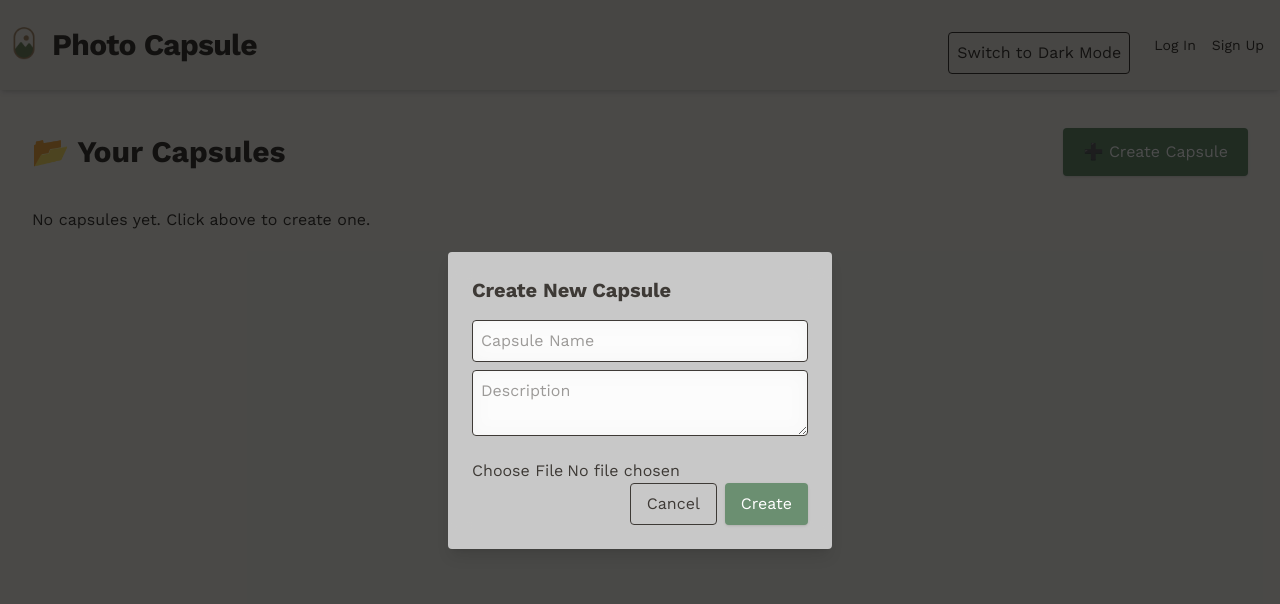
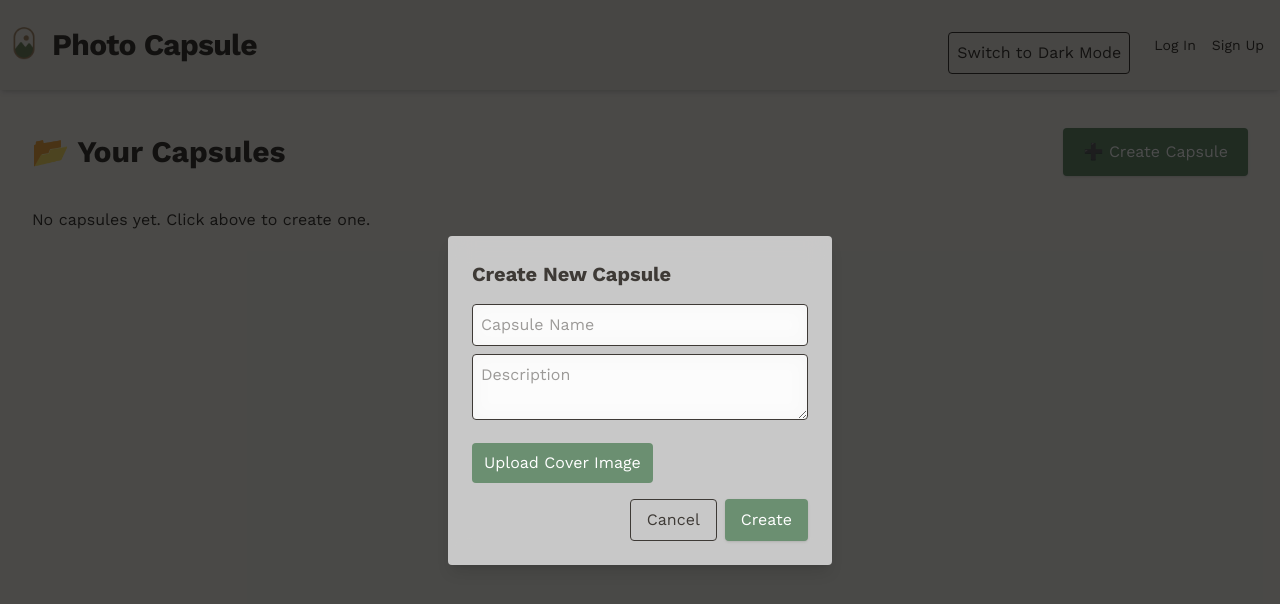
Before and after one commit to Tyler-Rafferty2/PhotoCapsule, a Next.js app in the folder Frontend/: page /capsules in a window 1280 px wide. Both pictures are taken after a click on the button "➕ Create Capsule". Shown: the top 604 px of the page. Built offline with nearby package versions, Linux system fonts and the light colour scheme; no server answers.

Commit message:
Updated upload button colors

```diff
--- a/Frontend/src/app/capsules/page.js
+++ b/Frontend/src/app/capsules/page.js
@@ -1,6 +1,6 @@
 "use client";
 
-import { useEffect, useState } from "react";
+import { useEffect, useState, useRef } from "react";
 import { authFetch } from "@/utils/authFetch";
 import Navbar from "@/components/Navbar";
 import DndCapsules from "@/components/DndCapsules";
@@ -14,6 +14,8 @@ function CapsuleModal({ isOpen, onClose, onSubmit }) {
   const [previewUrl, setPreviewUrl] = useState("");
   const [includeInCapsule, setIncludeInCapsule] = useState(false);
 
+  const fileInputRef = useRef(null);
+
   const handleFileChange = (e) => {
     const file = e.target.files[0];
     setCoverImage(file);
@@ -24,6 +26,10 @@ function CapsuleModal({ isOpen, onClose, onSubmit }) {
       setPreviewUrl("");
     }
     setIncludeInCapsule(false);
+  };
+
+  const handleButtonClick = () => {
+    fileInputRef.current?.click();
   };
 
   const handleSubmit = () => {
@@ -60,7 +66,31 @@ function CapsuleModal({ isOpen, onClose, onSubmit }) {
           className="w-full mb-4 p-2 border rounded bg-white/80 backdrop-blur"
         />
         <div>
-          <input type="file" accept="image/*" onChange={handleFileChange} />
+          <input
+            type="file"
+            accept="image/*"
+            onChange={handleFileChange}
+            ref={fileInputRef}
+            style={{ display: "none" }}
+          />
+
+          {/* Custom styled button to open file chooser */}
+          <button
+            type="button"
+            onClick={handleButtonClick}
+            style={{
+              background: "var(--accent)",
+              color: "#fff",
+              border: "none",
+              padding: "8px 12px",
+              borderRadius: "4px",
+              cursor: "pointer",
+              fontSize: "1rem",
+              marginBottom: "16px",
+            }}
+          >
+            Upload Cover Image
+          </button>
 
           {previewUrl && (
             <div style={{ marginTop: "1rem" }}>
--- a/Frontend/src/app/view/[id]/page.js
+++ b/Frontend/src/app/view/[id]/page.js
@@ -97,8 +97,20 @@ function StatusMessage({ uploadStatus }) {
   return null;
 }
 
-function ImageUploadModal({setIsImageModalOpen,preview,uploadStatus,handleUpload,handleFileSelect}){
-  return(
+function ImageUploadModal({
+  setIsImageModalOpen,
+  preview,
+  uploadStatus,
+  handleUpload,
+  handleFileSelect,
+}) {
+  const fileInputRef = useRef(null);
+
+  const handleButtonClick = () => {
+    fileInputRef.current?.click();
+  };
+
+  return (
     <div
       className="fixed inset-0 flex items-center justify-center z-50"
       style={{ background: "rgba(0, 0, 0, 0.7)" }}
@@ -108,20 +120,43 @@ function ImageUploadModal({setIsImageModalOpen,preview,uploadStatus,handleUpload
         style={{ maxHeight: "80vh", overflowY: "auto" }}
       >
         <h2 className="text-xl font-bold mb-4">Upload Images</h2>
+
+        {/* Hidden file input */}
         <input
           type="file"
           accept="image/*"
           multiple
+          ref={fileInputRef}
+          style={{ display: "none" }}
           onChange={(e) => {
             const files = e.target.files;
             if (files && files.length > 0) {
               handleFileSelect(Array.from(files));
             }
           }}
-              className="mb-4"
         />
+
+        {/* Styled file upload button with bottom spacing */}
+        <button
+          type="button"
+          onClick={handleButtonClick}
+          style={{
+            background: "var(--accent)",
+            color: "#fff",
+            border: "none",
+            padding: "8px 12px",
+            borderRadius: "4px",
+            cursor: "pointer",
+            fontSize: "1rem",
+            marginBottom: "1rem",
+          }}
+        >
+          Choose Images
+        </button>
+
         <ImagePreview srcList={preview} />
         <StatusMessage uploadStatus={uploadStatus} />
+
         <div className="flex justify-end gap-2 mt-4">
           <button
             onClick={() => setIsImageModalOpen(false)}
@@ -137,8 +172,12 @@ function ImageUploadModal({setIsImageModalOpen,preview,uploadStatus,handleUpload
               background: "var(--accent)",
               color: "#fff",
             }}
-                onMouseOver={(e) => (e.currentTarget.style.background = "var(--secondaccent)")}
-                onMouseOut={(e) => (e.currentTarget.style.background = "var(--accent)")}
+            onMouseOver={(e) =>
+              (e.currentTarget.style.background = "var(--secondaccent)")
+            }
+            onMouseOut={(e) =>
+              (e.currentTarget.style.background = "var(--accent)")
+            }
           >
             {uploadStatus === "uploading" ? "Uploading..." : "Upload"}
           </button>
```
Lines whose indentation alone changed are shown as unchanged.
